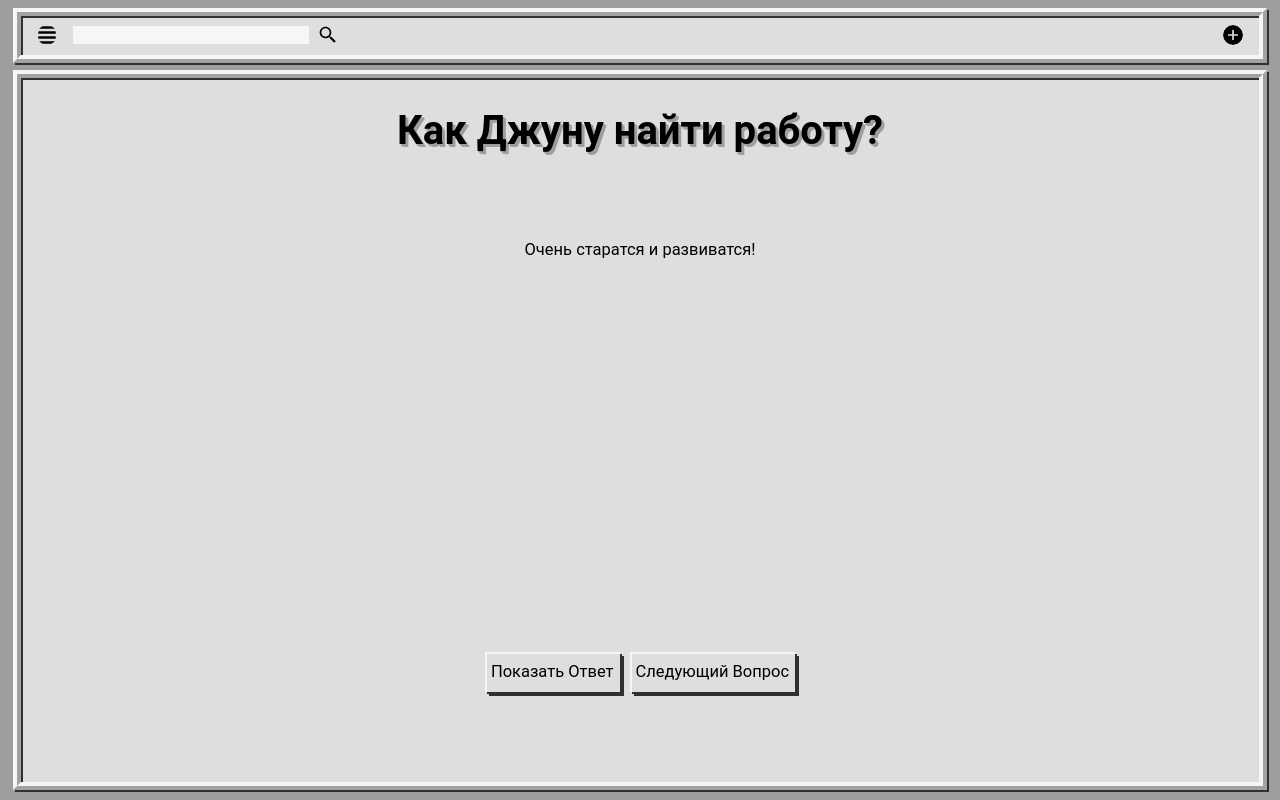
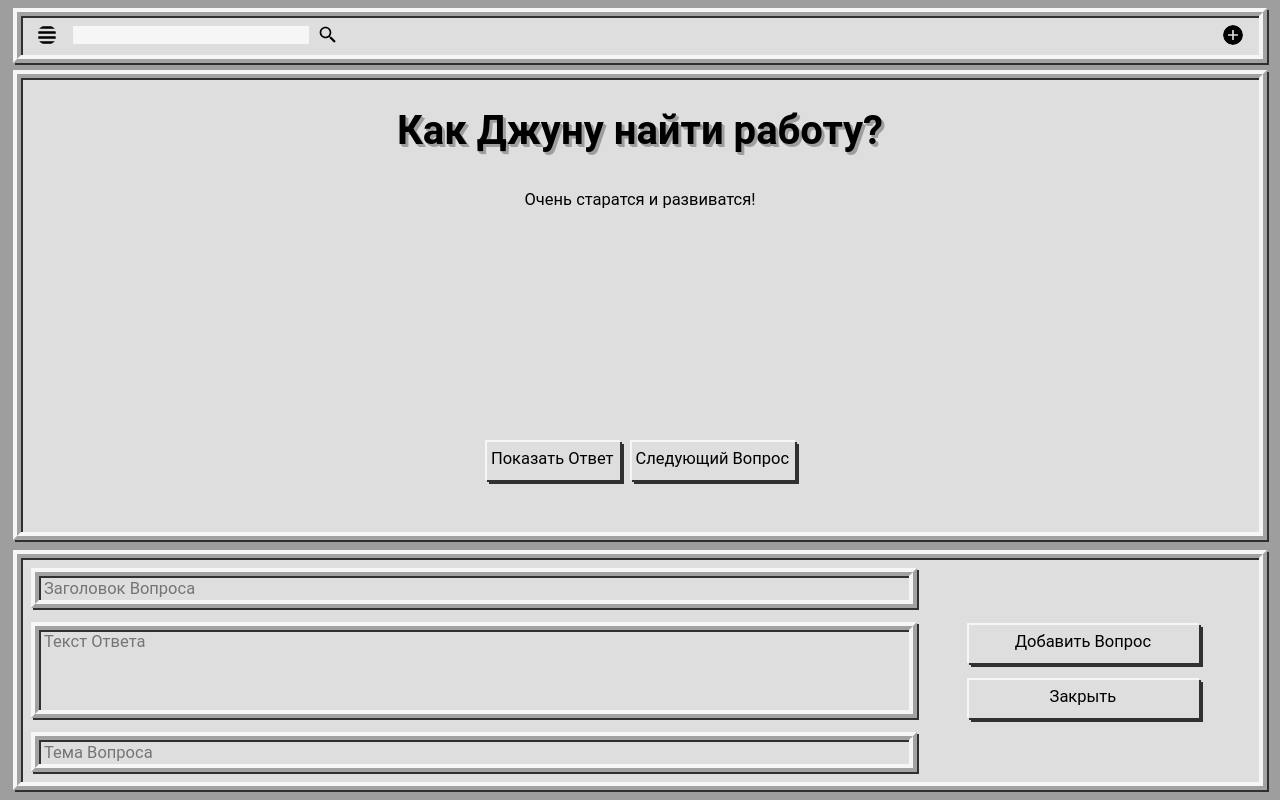
Before and after one commit to Volchinskiy/SELF-EDUCATION-APP-PET-PROJECT, a React (Create React App) app in the folder react2_0/: page / in a window 1280 px wide. Both pictures are taken after a click on the button 1233 px from the left and 35 px from the top of the page. Shown: the top 800 px of the page. Built offline with nearby package versions, Linux system fonts and the light colour scheme; the HTML template or start-up script is replaced by a standard one.

Commit message:
add some fix

```diff
--- a/react2_0/src/components/AddQuesionArea.tsx
+++ b/react2_0/src/components/AddQuesionArea.tsx
@@ -1,8 +1,19 @@
 import React from 'react'
+import { useSelector, useDispatch } from 'react-redux'
+import { RootState } from '../redux/store';
+import { toggleShowAddQuestionArea } from '../redux/store';
+
 
 export default function AddQuesionArea() {
+  const state: RootState = useSelector((state) => state) as RootState;
+  const dispatch = useDispatch();
+
+  const onToggleShowAddQuestionArea = () => {
+    dispatch(toggleShowAddQuestionArea);
+  }
+
   return (
-    <div className="add-question-area">
+    <div className={`add-question-area ${state.ShowAddQuestionArea ? "" : "--display-none"}`}>
       <div className="add-question-area-body">
         <div className="add-question-area-left-side">
           <input type="text" className="add-question-area-left-side-title" placeholder="Заголовок Вопроса" />
@@ -12,7 +23,7 @@ export default function AddQuesionArea() {
         <div className="add-question-area-right-side">
           <div className="add-question-area-right-side-button-wrapper">
             <button className="add-question-area-right-side-button">Добавить Вопрос</button>
-            <button className="add-question-area-right-side-button">Закрыть</button>
+            <button onClick={onToggleShowAddQuestionArea} className="add-question-area-right-side-button">Закрыть</button>
           </div>
         </div>
       </div>
--- a/react2_0/src/components/ButtonItemTheme.tsx
+++ b/react2_0/src/components/ButtonItemTheme.tsx
@@ -5,45 +5,6 @@ interface props {
 }
 
 export default function ButtonItemTheme({title}: props) {
-  const [showSettings, setShowSettings] = React.useState<boolean>(false);
-
-  const onShowSettings = () => {
-    setShowSettings(!showSettings);
-  }
-
-  if(showSettings){
-    return(
-    <button className="content__left-side-button-item-open --buttonSelected">
-      <div className="content__left-side-button-item-open-top">
-        <div>
-          <svg className="content__left-side-button-with-arrow-first-svg" viewBox="0 0 16 16">
-            <path d="M8 0c-4.418 0-8 3.582-8 8s3.582 8 8 8 8-3.582 8-8-3.582-8-8-8zM8 10c-1.105 0-2-0.895-2-2s0.895-2 2-2c1.105 0 2 0.895 2 2s-0.895 2-2 2z"></path>
-          </svg>
-        </div>
-        {title}
-        <div>
-          <svg onClick={onShowSettings} viewBox="0 0 16 16">
-            <path d="M10 13a1 1 0 100-2 1 1 0 000 2zm-4 0a1 1 0 100-2 1 1 0 000 2zm1-5a1 1 0 11-2 0 1 1 0 012 0zm3 1a1 1 0 100-2 1 1 0 000 2zm1-5a1 1 0 11-2 0 1 1 0 012 0zM6 5a1 1 0 100-2 1 1 0 000 2z"></path>
-          </svg>
-        </div>
-      </div>
-      <div className="content__left-side-button-item-open-bottom">
-        <div className="content__left-side-button-item-open-bottom-svg-wrapper">
-          <svg className="content__left-side-button-item-open-bottom-svg" viewBox="0 0 16 16">
-            <path d="M13.5 0c1.381 0 2.5 1.119 2.5 2.5 0 0.563-0.186 1.082-0.5 1.5l-1 1-3.5-3.5 1-1c0.418-0.314 0.937-0.5 1.5-0.5zM1 11.5l-1 4.5 4.5-1 9.25-9.25-3.5-3.5-9.25 9.25zM11.181 5.681l-7 7-0.862-0.862 7-7 0.862 0.862z"></path>
-          </svg>
-        </div>
-        {/* <div className="content__left-side-button-item-open-bottom-svg-wrapper">
-          <svg className="content__left-side-button-item-open-bottom-svg" viewBox="0 0 16 16">
-            <path d="M2 5v10c0 0.55 0.45 1 1 1h9c0.55 0 1-0.45 1-1v-10h-11zM5 14h-1v-7h1v7zM7 14h-1v-7h1v7zM9 14h-1v-7h1v7zM11 14h-1v-7h1v7z"></path>
-            <path d="M13.25 2h-3.25v-1.25c0-0.412-0.338-0.75-0.75-0.75h-3.5c-0.412 0-0.75 0.338-0.75 0.75v1.25h-3.25c-0.413 0-0.75 0.337-0.75 0.75v1.25h13v-1.25c0-0.413-0.338-0.75-0.75-0.75zM9 2h-3v-0.987h3v0.987z"></path>
-          </svg>
-        </div> */}
-      </div>
-    </button>
-    )
-  }
-
   return (
     <button className="content__left-side-button-item --buttonSelected">
     <div>
@@ -52,11 +13,6 @@ export default function ButtonItemTheme({title}: props) {
       </svg>
     </div>
     {title}
-    <div>
-      <svg onClick={onShowSettings} viewBox="0 0 16 16">
-        <path d="M10 13a1 1 0 100-2 1 1 0 000 2zm-4 0a1 1 0 100-2 1 1 0 000 2zm1-5a1 1 0 11-2 0 1 1 0 012 0zm3 1a1 1 0 100-2 1 1 0 000 2zm1-5a1 1 0 11-2 0 1 1 0 012 0zM6 5a1 1 0 100-2 1 1 0 000 2z"></path>
-      </svg>
-    </div>
   </button>
   )
 }
--- a/react2_0/src/components/Content.tsx
+++ b/react2_0/src/components/Content.tsx
@@ -2,16 +2,17 @@ import React from 'react'
 import { useSelector } from 'react-redux';
 
 
+import {RootState, UIStateI} from "./../redux/store";
 import LeftSide from './LeftSide'
 import RightSide from './RightSide'
 import AddQuesionArea from './AddQuesionArea'
 
 export default function Content() {
-  const state: any = useSelector((state) => state);
+  const { ShowLeftSide, ShowAddQuestionArea }: UIStateI = useSelector((state) => state) as RootState;
 
   return (
     <main className="main">
-      <div className={`content ${state.ShowLeftSide ? "--left-side-show" : "" }`}>
+      <div className={`content ${ShowLeftSide ? "--left-side-show" : "" } ${ShowAddQuestionArea ? "--short-content" : "" }`}>
 
         <LeftSide />
         <RightSide />
--- a/react2_0/src/components/Header.tsx
+++ b/react2_0/src/components/Header.tsx
@@ -1,13 +1,17 @@
 import React from 'react'
 import { useDispatch } from 'react-redux'
-import { toggleShowLeftSide } from '../redux/store'
+import { toggleShowLeftSide, toggleShowAddQuestionArea } from '../redux/store'
 
 
 export default function Header() {
   const dispatch = useDispatch();
 
-  const onToggShowleLeftSide = () => {
+  const onToggleShowleLeftSide = () => {
     dispatch(toggleShowLeftSide);
+  }
+
+  const onToggleShowAddQuestionArea = () => {
+    dispatch(toggleShowAddQuestionArea);
   }
 
   return (
@@ -15,7 +19,7 @@ export default function Header() {
       <div className="header__body">
 
         <div className="header__left-side">
-          <button onClick={onToggShowleLeftSide} className="header__left-side-menu-button">
+          <button onClick={onToggleShowleLeftSide} className="header__left-side-menu-button">
             <svg className="header__left-side-menu-button-svg" viewBox="0 0 448 512">
               <path d="M432 416H16a16 16 0 0 0-16 16v32a16 16 0 0 0 16 16h416a16 16 0 0 0 16-16v-32a16 16 0 0 0-16-16zm0-128H16a16 16 0 0 0-16 16v32a16 16 0 0 0 16 16h416a16 16 0 0 0 16-16v-32a16 16 0 0 0-16-16zm0-128H16a16 16 0 0 0-16 16v32a16 16 0 0 0 16 16h416a16 16 0 0 0 16-16v-32a16 16 0 0 0-16-16zm0-128H16A16 16 0 0 0 0 48v32a16 16 0 0 0 16 16h416a16 16 0 0 0 16-16V48a16 16 0 0 0-16-16z"/>
             </svg>
@@ -30,7 +34,7 @@ export default function Header() {
         </div>
 
         <div className="header__right-side">
-          <button className="header__right-side-add-question-button">
+          <button onClick={onToggleShowAddQuestionArea} className="header__right-side-add-question-button">
             <svg viewBox="0 0 24 24">
               <path d="M12 0c-6.627 0-12 5.373-12 12s5.373 12 12 12 12-5.373 12-12-5.373-12-12-12zm6 13h-5v5h-2v-5h-5v-2h5v-5h2v5h5v2z"/>
             </svg>
--- a/react2_0/src/components/RightSide.tsx
+++ b/react2_0/src/components/RightSide.tsx
@@ -1,11 +1,14 @@
 import React from 'react'
 import { useSelector } from 'react-redux'
 
+import {RootState, UIStateI} from "./../redux/store";
+
+
 export default function RightSide() {
-  const state: any = useSelector((state) => state)
+  const { ShowLeftSide }: UIStateI = useSelector((state) => state) as RootState;
 
   return (
-    <div className={`content__right-side  ${state.ShowLeftSide ?  "--right-side-not-stretched" : ""}`}>
+    <div className={`content__right-side  ${ShowLeftSide ?  "--right-side-not-stretched" : ""}`}>
       <div className="content__right-side-body">
         <div className="content__right-side-title">Как Джуну найти работу?</div>
 
--- a/react2_0/src/redux/store.ts
+++ b/react2_0/src/redux/store.ts
@@ -1,28 +1,55 @@
 import { createStore } from "redux";
 import { AnyAction } from 'redux'
 
-interface initialStateI{
+//////////////////////////////////////////////////////// types
+export interface UIStateI{
   ShowLeftSide: boolean;
+  ShowAddQuestionArea: boolean;
+}
+export interface ThemeStateI{
+  AllTheme: Array<string>;
+  SelectedTheme: string | null;
+}
+export type RootState = ReturnType<typeof store.getState>
+export type AppDispatch = typeof store.dispatch
+
+/////////////////////////////////////////////////////// states
+const UIState: UIStateI = {
+  ShowLeftSide: false,
+  ShowAddQuestionArea: false
+}
+const ThemeState: ThemeStateI = {
+  // добавить рендер тем с этого массива когда стрелочка у тем показывает вниз
+  AllTheme: ["Все Вопросы", "HTML", "React"],
+  SelectedTheme : null
 }
 
-const initialState: initialStateI = {
-  ShowLeftSide: false
-}
-
+/////////////////////////////////////////////////////// actions
 export const toggleShowLeftSide = {
   type: "TOGGLE SHOW LEFT SIDE"
 }
 
-export function UIReducer (state = initialState, action: AnyAction ){
+export const toggleShowAddQuestionArea = {
+  type: "TOGGLE SHOW ADD QUESTION AREA"
+}
+
+/////////////////////////////////////////////////////// reducers
+export function UIReducer (state = UIState, action: AnyAction ){
   switch (action.type){
     case "TOGGLE SHOW LEFT SIDE":
       return {
         ...state,
         ShowLeftSide: !state.ShowLeftSide
       }
+    case "TOGGLE SHOW ADD QUESTION AREA":
+      return {
+        ...state,
+        ShowAddQuestionArea: !state.ShowAddQuestionArea
+      }
     default: return state;
   }
 }
 
+/////////////////////////////////////////////////////// store
 const store = createStore(UIReducer);
 export default store;
--- a/react2_0/src/scss/index.scss
+++ b/react2_0/src/scss/index.scss
@@ -718,6 +718,10 @@ svg{
   height: 60vh;
 }
 
+.--display-none{
+  display: none;
+}
+
 // MEDIA
 @media (max-width: 1499px){
   .content{
```
Also changed, not shown: react2_0/src/components/ButtonWithArrow.tsx (+11 -19 lines), 2 other files (tests, documents, lock files or other folders).
